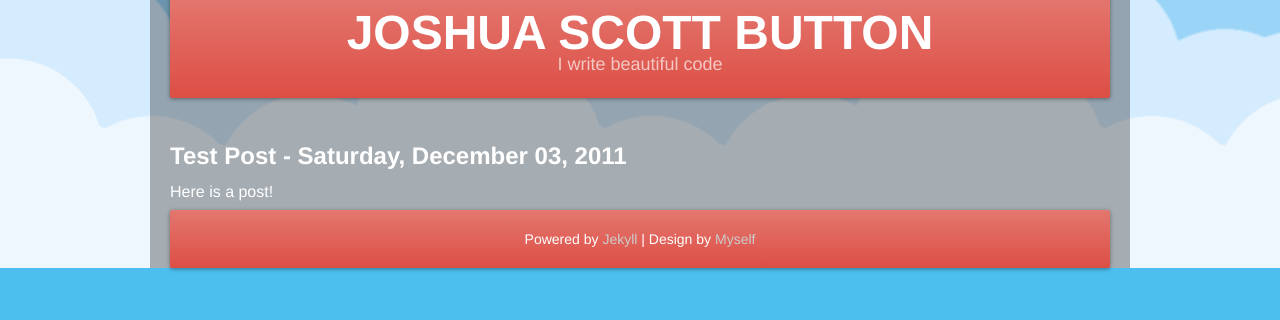
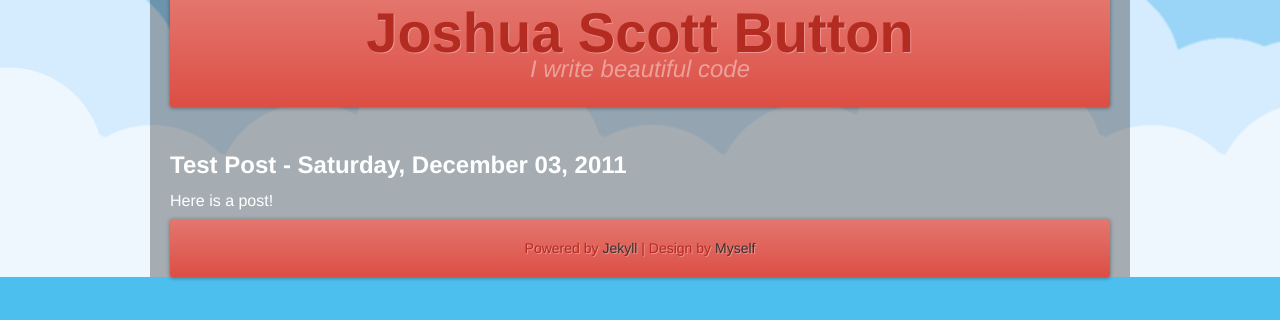
Before and after one commit to jbttn/jbttn.github.io, a Jekyll site: the page built from blog.html, in a window 1280 px wide. Shown: the top 320 px of the page. Built offline with Jekyll 4.4.1, drawn with Linux system fonts in a browser that asks for light colours; nearby versions of some CDN libraries.

Commit message:
Improved the headers

```diff
--- a/_layouts/default.html
+++ b/_layouts/default.html
@@ -1,6 +1,6 @@
 <!DOCTYPE html>
 <head>
-  <title>{% if page.title %}{{ page.title }} | {% endif %}</title>
+  <title>{% if page.title %}{{ page.title }}{% endif %}</title>
   <meta name="description" content="Joshua Button">
   <meta name="author" content="Joshua Button">
   <link rel="stylesheet" href="/css/custom.css">
@@ -8,24 +8,10 @@
 </head>
 
 <body>
-  <!--
-  <div class="topbar">
-    <div class="topbar-inner">
-      <div class="container">
-        <a class="brand" href="/">Joshua Button</a>
-        <ul class="nav">
-          <li><a href="/about">About</a></li>
-          <li><a href="/blog">Blog</a></li>
-        </ul>
-      </div>
-    </div>
-  </div>
-  -->
-{% include _sidebar.html %}
 <div class="container">
   <header id="main-header" class="centerize paper-container">
-      <h1>JOSHUA SCOTT BUTTON</h1>
-      <h3>I write beautiful code</h3>
+    <h1>Joshua Scott Button</h1>
+    <h2>I write beautiful code</h2>
   </header>
 
   <section id="main-content">
--- a/css/custom.css
+++ b/css/custom.css
@@ -113,11 +113,11 @@ body {
   background-color: #ffffff;
 }
 a {
-  color: #049cdb;
+  color: #49c7fc;
   text-decoration: none;
 }
 a:hover {
-  color: #036690;
+  color: #04aef4;
   text-decoration: underline;
 }
 .row {
@@ -1628,7 +1628,7 @@ table .span12 {
 .dropdown-menu li > a:hover, .dropdown-menu .active > a, .dropdown-menu .active > a:hover {
   color: #ffffff;
   text-decoration: none;
-  background-color: #049cdb;
+  background-color: #49c7fc;
 }
 .dropdown.open {
   *z-index: 1000;
@@ -1836,16 +1836,16 @@ table .span12 {
   color: rgba(255, 255, 255, 0.75);
 }
 .btn-primary {
-  background-color: #047fdb;
-  background-image: -moz-linear-gradient(top, #049cdb, #0454db);
-  background-image: -ms-linear-gradient(top, #049cdb, #0454db);
-  background-image: -webkit-gradient(linear, 0 0, 0 100%, from(#049cdb), to(#0454db));
-  background-image: -webkit-linear-gradient(top, #049cdb, #0454db);
-  background-image: -o-linear-gradient(top, #049cdb, #0454db);
-  background-image: linear-gradient(top, #049cdb, #0454db);
+  background-color: #49b0fc;
+  background-image: -moz-linear-gradient(top, #49c7fc, #498cfc);
+  background-image: -ms-linear-gradient(top, #49c7fc, #498cfc);
+  background-image: -webkit-gradient(linear, 0 0, 0 100%, from(#49c7fc), to(#498cfc));
+  background-image: -webkit-linear-gradient(top, #49c7fc, #498cfc);
+  background-image: -o-linear-gradient(top, #49c7fc, #498cfc);
+  background-image: linear-gradient(top, #49c7fc, #498cfc);
   background-repeat: repeat-x;
-  filter: progid:DXImageTransform.Microsoft.gradient(startColorstr='#049cdb', endColorstr='#0454db', GradientType=0);
-  border-color: #0454db #0454db #033790;
+  filter: progid:DXImageTransform.Microsoft.gradient(startColorstr='#49c7fc', endColorstr='#498cfc', GradientType=0);
+  border-color: #498cfc #498cfc #045ef4;
   border-color: rgba(0, 0, 0, 0.1) rgba(0, 0, 0, 0.1) rgba(0, 0, 0, 0.25);
   filter: progid:DXImageTransform.Microsoft.gradient(enabled = false);
 }
@@ -1854,10 +1854,10 @@ table .span12 {
 .btn-primary.active,
 .btn-primary.disabled,
 .btn-primary[disabled] {
-  background-color: #0454db;
+  background-color: #498cfc;
 }
 .btn-primary:active, .btn-primary.active {
-  background-color: #0341a9 \9;
+  background-color: #176cfb \9;
 }
 .btn-warning {
   background-color: #faa732;
@@ -2214,7 +2214,7 @@ button.btn.small, input[type="submit"].btn.small {
 .nav-list .active > a, .nav-list .active > a:hover {
   color: #ffffff;
   text-shadow: 0 -1px 0 rgba(0, 0, 0, 0.2);
-  background-color: #049cdb;
+  background-color: #49c7fc;
 }
 .nav-list [class^="icon-"] {
   margin-right: 2px;
@@ -2276,7 +2276,7 @@ button.btn.small, input[type="submit"].btn.small {
 }
 .nav-pills .active > a, .nav-pills .active > a:hover {
   color: #ffffff;
-  background-color: #049cdb;
+  background-color: #49c7fc;
 }
 .nav-stacked > li {
   float: none;
@@ -2323,11 +2323,11 @@ button.btn.small, input[type="submit"].btn.small {
   border-radius: 4px;
 }
 .nav-tabs .dropdown-toggle .caret, .nav-pills .dropdown-toggle .caret {
-  border-top-color: #049cdb;
+  border-top-color: #49c7fc;
   margin-top: 6px;
 }
 .nav-tabs .dropdown-toggle:hover .caret, .nav-pills .dropdown-toggle:hover .caret {
-  border-top-color: #036690;
+  border-top-color: #04aef4;
 }
 .nav-tabs .active .dropdown-toggle .caret, .nav-pills .active .dropdown-toggle .caret {
   border-top-color: #333333;
@@ -3145,7 +3145,7 @@ button.btn.small, input[type="submit"].btn.small {
   box-shadow: 0 1px 1px rgba(0, 0, 0, 0.075);
 }
 a.thumbnail:hover {
-  border-color: #049cdb;
+  border-color: #49c7fc;
   -webkit-box-shadow: 0 1px 4px rgba(0, 105, 214, 0.25);
   -moz-box-shadow: 0 1px 4px rgba(0, 105, 214, 0.25);
   box-shadow: 0 1px 4px rgba(0, 105, 214, 0.25);
@@ -3513,9 +3513,14 @@ a.thumbnail:hover {
   -webkit-box-shadow: 0px 1px 4px rgba(0, 0, 0, 0.4);
   -moz-box-shadow: 0px 1px 4px rgba(0, 0, 0, 0.4);
   box-shadow: 0px 1px 4px rgba(0, 0, 0, 0.4);
+  color: #b32b21;
+  text-shadow: 1px 1px rgba(244, 200, 197, 0.5);
 }
 .paper-container a {
-  color: #CCC;
+  color: #333;
+}
+.paper-container h3 {
+  font-size: 32px;
 }
 body {
   background-color: #4cbfef;
@@ -3619,11 +3624,15 @@ h1, h2, h3 {
   padding: 20px;
 }
 #main-header h1 {
-  font-size: 48px;
-}
-#main-header h3 {
-  color: #f4c8c5;
+  font-size: 56px;
+  color: #b32b21;
+  text-shadow: 1px 1px rgba(244, 200, 197, 0.5);
+}
+#main-header h2 {
+  color: #eca09a;
+  text-shadow: 0px 0px rgba(255, 255, 255, 0);
   font-weight: 200;
+  font-style: italic;
 }
 #main-content {
   margin-top: 40px;
```
Also changed, not shown: css/custom.less (+16 -5 lines), js/script.js (added), 7 other files. Lines whose indentation alone changed are shown as unchanged.
